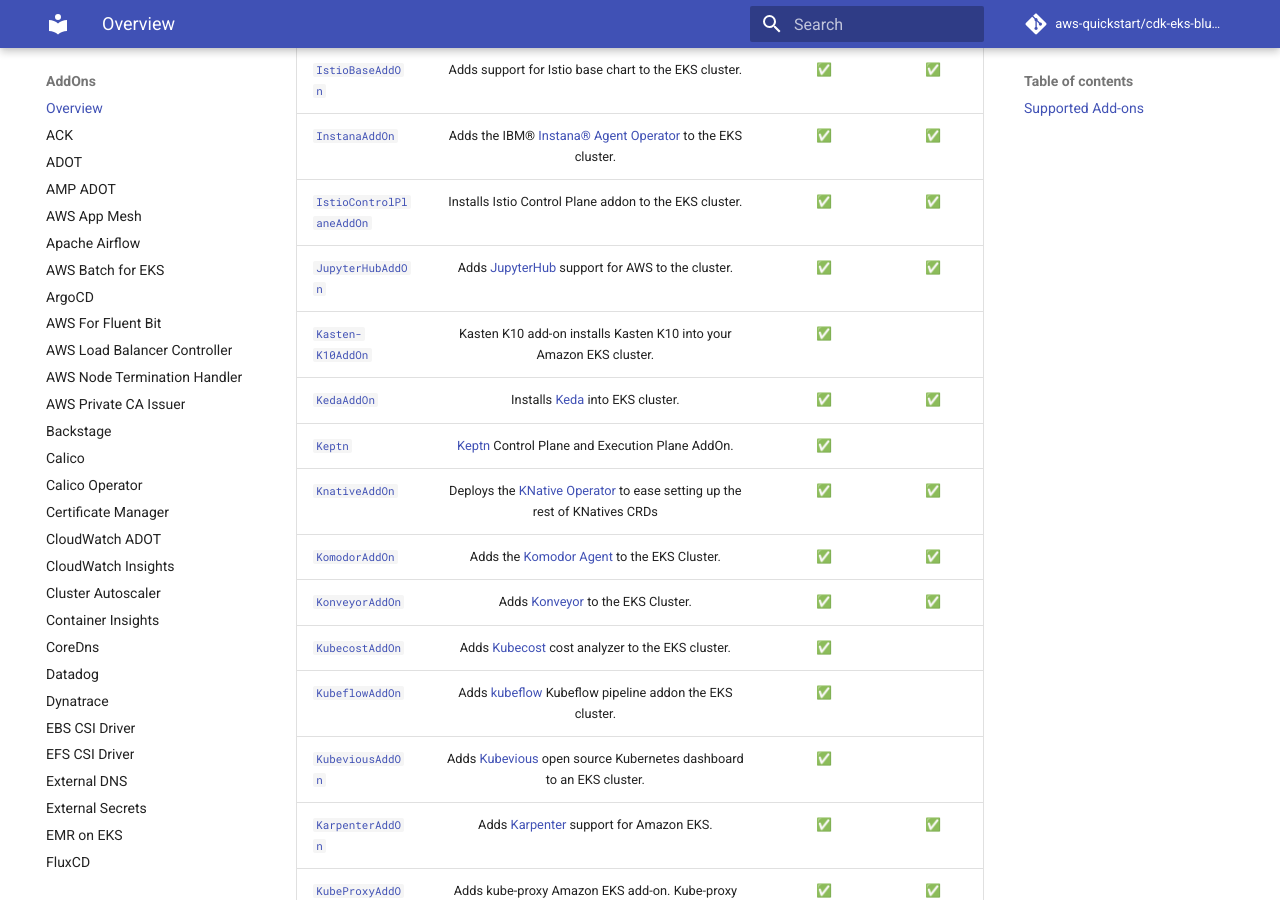
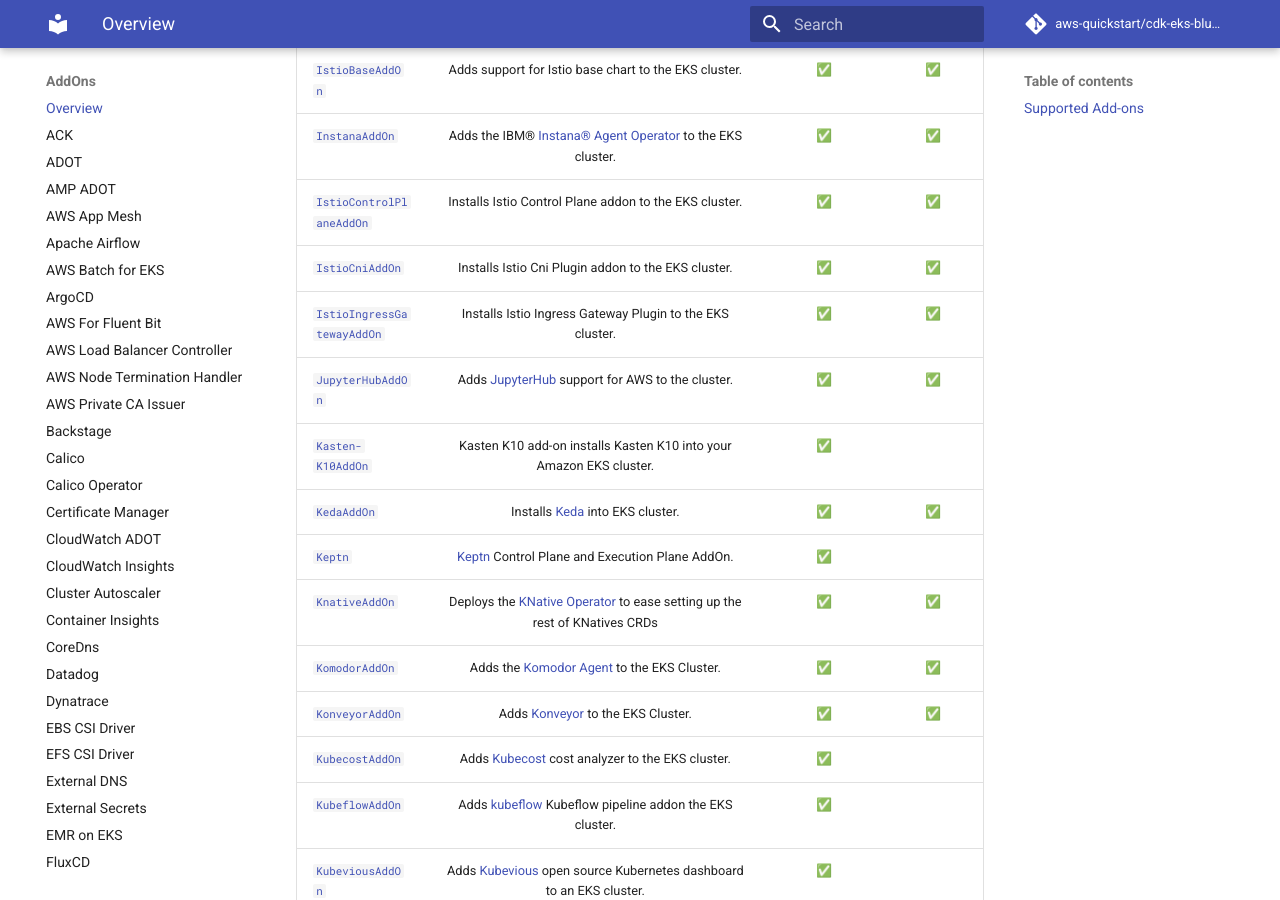
Before and after one commit to aws-quickstart/cdk-eks-blueprints, an MkDocs documentation site: the page built from docs/addons/index.md, in a window 1280 px wide and 900 px high, scrolled down 2552 px. Built offline with MkDocs 1.6.1 and Material for MkDocs 9.7.7, drawn with Linux system fonts in a browser that asks for light colours; comment, search, counter and statistics services are not loaded.

Commit message:
Upgrade Istio Suite of Addons with CNI and Ingress Gateway

```diff
--- a/docs/addons/index.md
+++ b/docs/addons/index.md
@@ -43,6 +43,8 @@
 | [`IstioBaseAddOn`](./istio-base.md)                                  | Adds support for Istio base chart to the EKS cluster. | ✅ | ✅ |
 | [`InstanaAddOn`](./instana-addon.md)                                  | Adds the IBM® [Instana®](https://www.ibm.com/products/instana) [Agent Operator](https://github.com/instana/instana-agent-operator) to the EKS cluster. | ✅ | ✅ |
 | [`IstioControlPlaneAddOn`](./istio-control-plane.md)                | Installs Istio Control Plane addon to the EKS cluster. | ✅ | ✅ |
+| [`IstioCniAddOn`](./istio-cni.md)                | Installs Istio Cni Plugin addon to the EKS cluster. | ✅ | ✅ |
+| [`IstioIngressGatewayAddOn`](./istio-ingress-gateway.md)                | Installs Istio Ingress Gateway Plugin to the EKS cluster. | ✅ | ✅ |
 | [`JupyterHubAddOn`](./jupyterhub.md)                                   | Adds [JupyterHub](https://zero-to-jupyterhub.readthedocs.io/en/latest/#) support for AWS to the cluster.                               | ✅ | ✅ |
 | [`Kasten-K10AddOn`](./kasten-k10.md)                          | Kasten K10 add-on installs Kasten K10 into your Amazon EKS cluster. | ✅ |
 | [`KedaAddOn`](./keda.md)                                      | Installs [Keda](https://github.com/kedacore/keda) into EKS cluster. | ✅ | ✅ |
```
